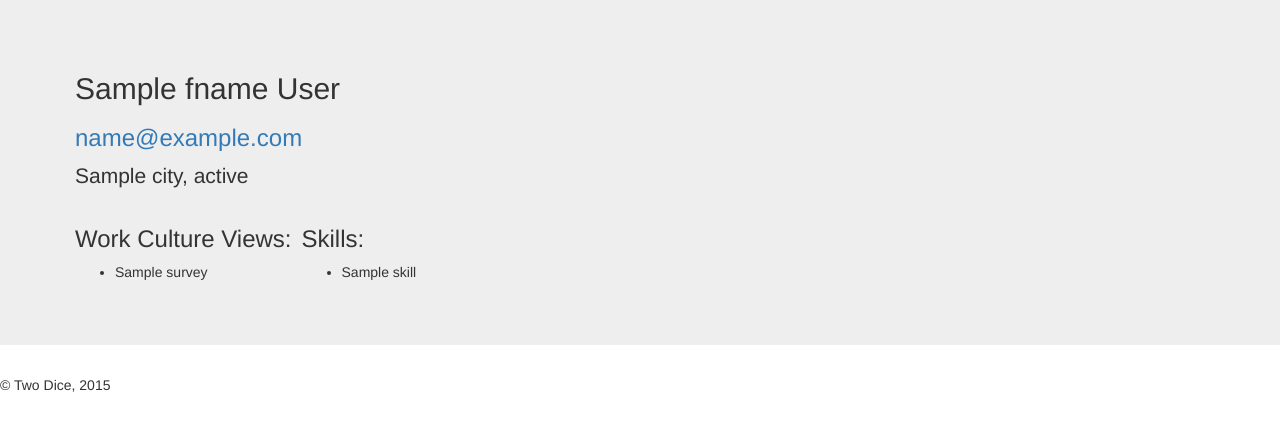
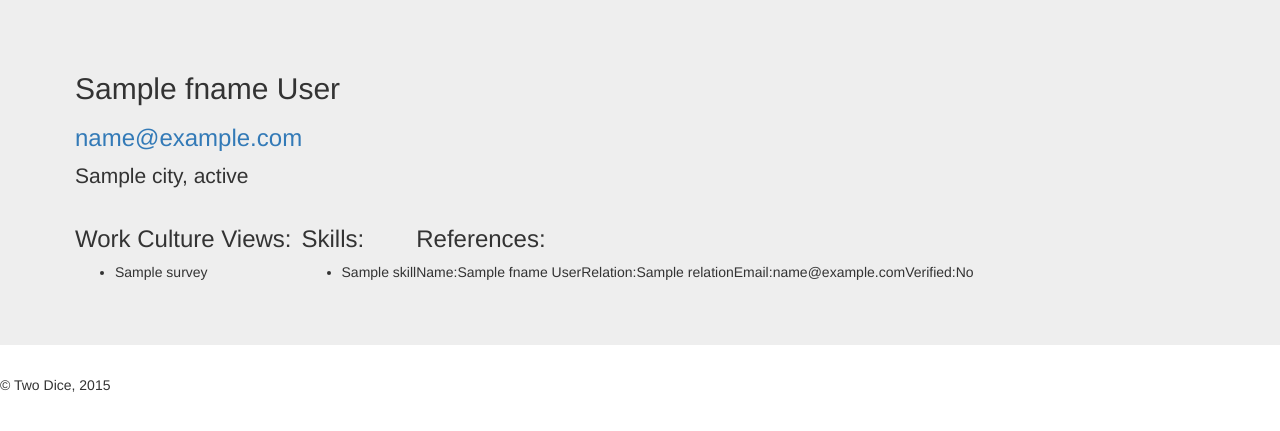
Before and after one commit to jschuringa/twodice, a Django app: template templates/student_homepage.html in a window 1280 px wide. Shown: the part 163-594 px from the top of the page. Run offline with Django 3.2, Linux system fonts and the light colour scheme; the template is opened without the code that fills it: most values are stand-ins (such as "Sample title", 1, 10 or a date in 2020); some libraries are stand-ins or nearby versions.

Commit message:
added references to profile view

```diff
--- a/login_process/views.py
+++ b/login_process/views.py
@@ -113,8 +113,11 @@ def homepage(request, kind):
     x = {}
     x.update(csrf(request))
     account = {}
-    account.update(profile.get_profile_info(kind, request.user.get_username()))
+    username = request.user.get_username()
+    account.update(profile.get_profile_info(kind, username))
     x['account'] = account
+    if kind == 'student':
+        x['refs'] = models.StudReferenceMain.objects.filter(Username=username)
     return render_to_response(kind + "_homepage.html", x)
 
 def log_out(request):
--- a/profiles/views.py
+++ b/profiles/views.py
@@ -27,6 +27,8 @@ def view(request, kind, username, *job):
         x["resume"] = app.Resume
         x["cl"] = app.CoverLetter
         x['job'] = job[0]
+        refs = models.StudReferenceMain.objects.filter(Username=username)
+        x['refs'] = refs
         return render_to_response("view_student.html", x)
     else:
         account = get_profile_info("employer", username)
--- a/templates/employer_homepage.html
+++ b/templates/employer_homepage.html
@@ -42,6 +42,11 @@
 
 <p><a href="/internmatch/log_out/">Log Out</a></p>
  -->
+ </div>
+</div>
+
+		</div>
+	</div>
 {% endblock %}
 
 {% block content %}
--- a/templates/view_profile.html
+++ b/templates/view_profile.html
@@ -32,6 +32,36 @@
 						<h4>{{account.skills_match}}% Match</h4>
 					{%endif%}
 				</div>
+			<div id="references">
+				<h3>References:</h3>
+				<table>
+				{% if not me %}
+				{% for r in refs %}
+					{% if r.Verify %}
+						<tr>
+							<td>Name:</td><td>{{r.Fname}} {{r.Lname}}</td>
+							<td>Relation:</td><td>{{r.Relation}}</td>
+							<td>Email:</td><td><a href="mailto:{{r.Email}}">{{r.Email}}</a></td>
+						</tr>
+					{% endif %}
+				{% empty %}
+					<tr><td>No References</td></tr>
+				{% endfor %}
+				</table>
+				{% else %}
+				{% for r in refs %}
+					<tr>
+						<td>Name:</td><td>{{r.Fname}} {{r.Lname}}</td>
+						<td>Relation:</td><td>{{r.Relation}}</td>
+						<td>Email:</td><td>{{r.Email}}</td>
+						<td>Verified:</td><td>{% if r.Verify %}Yes{% else %}No{% endif %}</td>
+					</tr>
+				{% empty %}
+					<tr><td>No References</td></tr>
+				{% endfor %}
+				</table>
+				{% endif %}
+			</div>
 			</div>
 				{% if not me %}
 					{% if resume %}
```
Also changed, not shown: database/db.sqlite3.
